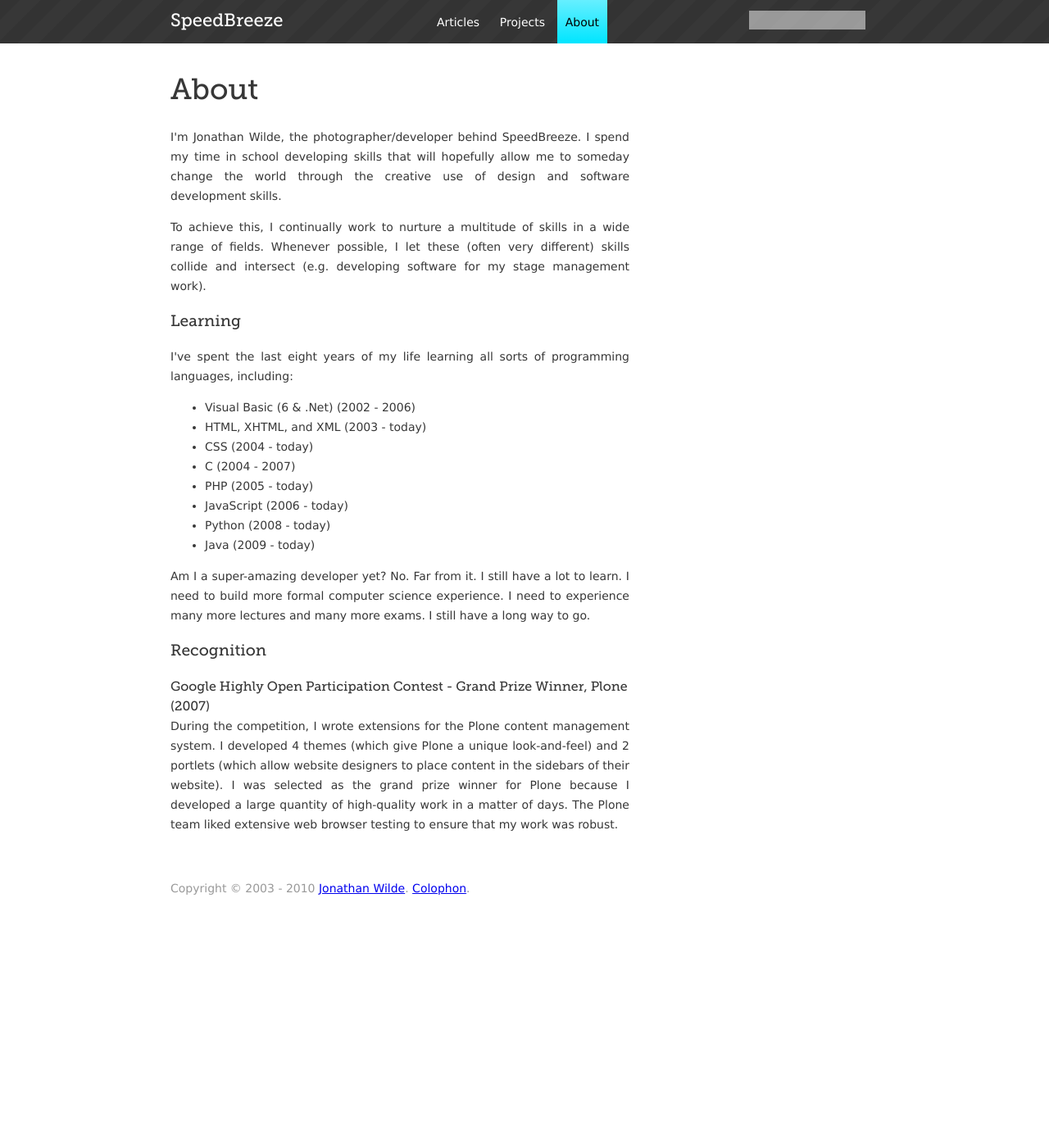
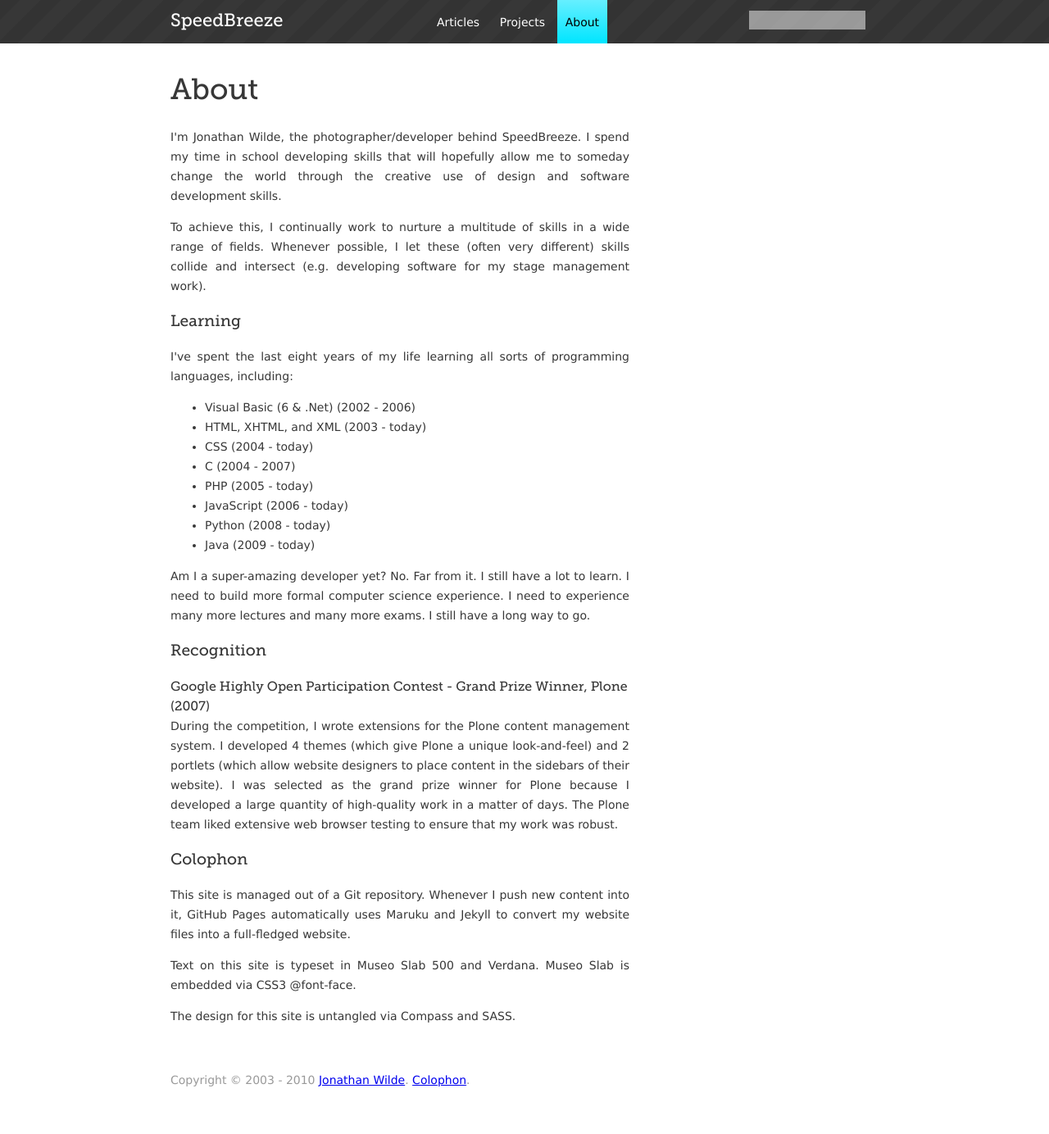
Before and after one commit to hellojwilde/hellojwilde.github.io, a Jekyll site: the page built from about.html, in a window 1280 px wide. Shown: the whole page at 82% size. Built offline with Jekyll 4.4.1, drawn with Linux system fonts in a browser that asks for light colours; comment, search, counter and statistics services are not loaded; before the commit the page ends 1150 px from its top, so only the background shows below that.

Commit message:
Adding a colophon.

```diff
--- a/about.html
+++ b/about.html
@@ -60,5 +60,19 @@ type: page
             liked extensive web browser testing to ensure that my work was
             robust.
         </p>
+
+        <h2><a name="colophon" />Colophon</h2>
+        <p>
+            This site is managed out of a Git repository.  Whenever I push new
+            content into it, GitHub Pages automatically uses Maruku and Jekyll
+            to convert my website files into a full-fledged website.
+        </p>
+        <p>
+            Text on this site is typeset in Museo Slab 500 and Verdana.  Museo
+            Slab is embedded via CSS3 @font-face.
+        </p>
+        <p>
+            The design for this site is untangled via Compass and SASS.
+        </p>
     </div>
 </div></div></div>
```
